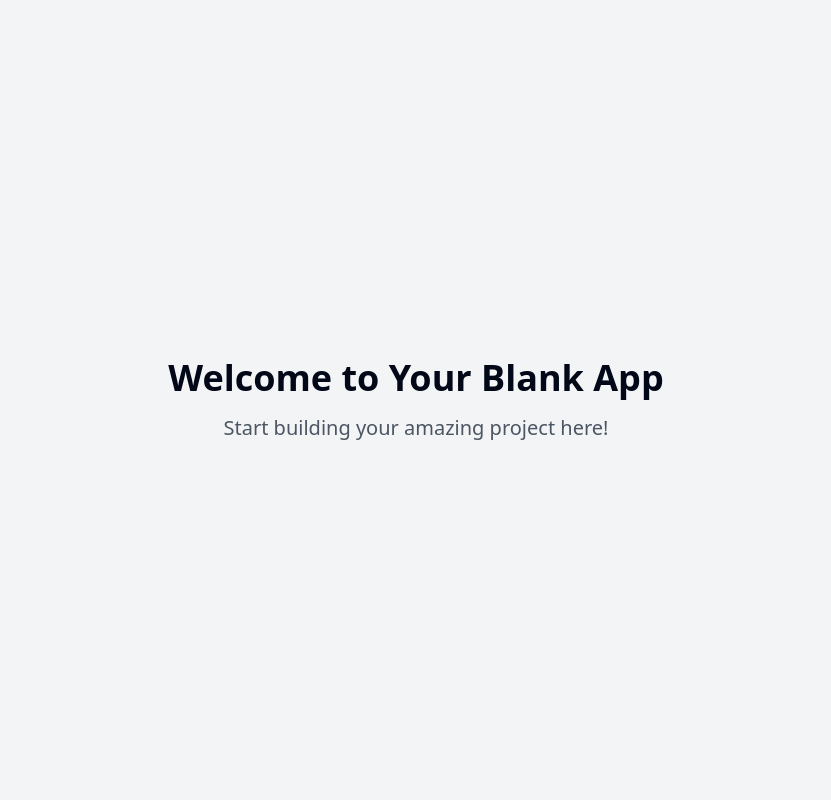
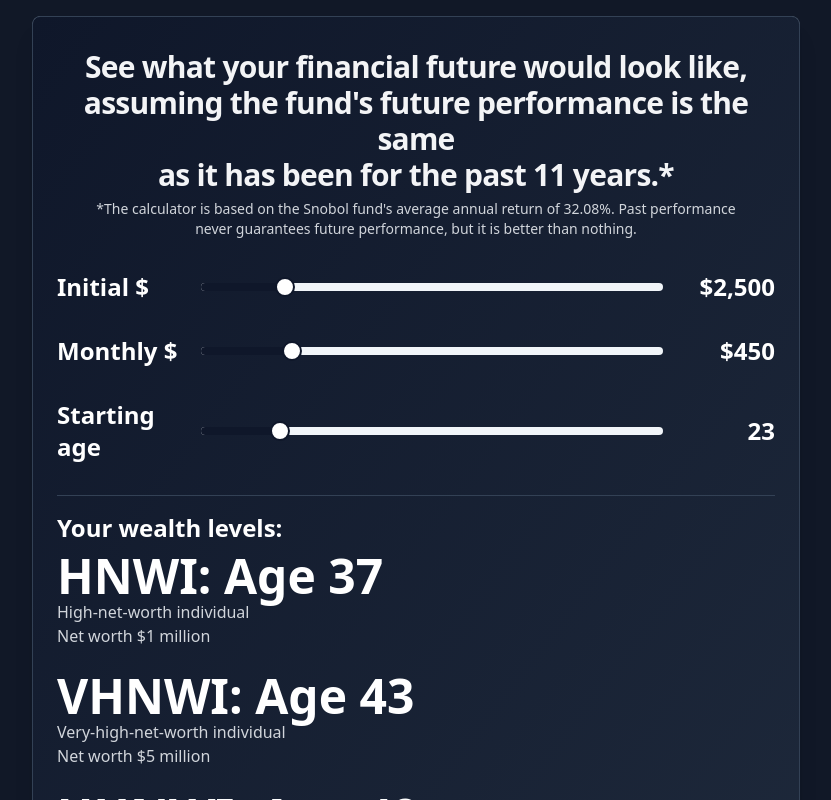
Before and after one commit to shiftroll/woww-calculator, a React (Vite) app: page / in a window 1280 px wide. Shown: the top 800 px of the page, without its empty margins (224-1055 px from the left). Built offline with nearby package versions, Linux system fonts and the light colour scheme.

Commit message:
feat: Add calculation panel
Implement a calculation panel with three sliders.

```diff
--- a/index.html
+++ b/index.html
@@ -1,14 +1,15 @@
+
 <!DOCTYPE html>
 <html lang="en">
   <head>
     <meta charset="UTF-8" />
     <meta name="viewport" content="width=device-width, initial-scale=1.0" />
-    <title>slider-sync-calculator</title>
-    <meta name="description" content="Lovable Generated Project" />
-    <meta name="author" content="Lovable" />
+    <title>Financial Future Calculator</title>
+    <meta name="description" content="Calculate your financial future and wealth goals" />
+    <meta name="author" content="Financial Calculator" />
 
-    <meta property="og:title" content="slider-sync-calculator" />
-    <meta property="og:description" content="Lovable Generated Project" />
+    <meta property="og:title" content="Financial Future Calculator" />
+    <meta property="og:description" content="Calculate your financial future and wealth goals" />
     <meta property="og:type" content="website" />
     <meta property="og:image" content="https://lovable.dev/opengraph-image-p98pqg.png" />
 
--- /dev/null
+++ b/src/components/FinancialCalculator.tsx
@@ -0,0 +1,99 @@
+
+import React, { useState, useEffect } from 'react';
+import { Card, CardContent, CardHeader, CardTitle } from "@/components/ui/card";
+import { Slider } from "@/components/ui/slider";
+import WealthLevels from './WealthLevels';
+import { calculateFutureWealth } from '@/lib/financialUtils';
+
+const FinancialCalculator = () => {
+  const [initialInvestment, setInitialInvestment] = useState(2500);
+  const [monthlyContribution, setMonthlyContribution] = useState(450);
+  const [startingAge, setStartingAge] = useState(23);
+  const [hnwiAge, setHnwiAge] = useState(0);
+  const [vhnwiAge, setVhnwiAge] = useState(0);
+  const [uhnwiAge, setUhnwiAge] = useState(0);
+
+  // Calculate wealth levels when inputs change
+  useEffect(() => {
+    const result = calculateFutureWealth(initialInvestment, monthlyContribution, startingAge);
+    setHnwiAge(result.hnwiAge);
+    setVhnwiAge(result.vhnwiAge);
+    setUhnwiAge(result.uhnwiAge);
+  }, [initialInvestment, monthlyContribution, startingAge]);
+
+  return (
+    <Card className="w-full max-w-3xl mx-auto border-slate-700 bg-gradient-to-br from-slate-900 to-slate-800 text-white shadow-xl">
+      <CardHeader className="pb-2 text-center">
+        <CardTitle className="text-2xl md:text-3xl font-bold text-gray-100 px-4 mt-2">
+          See what your financial future would look like,
+          <br /> assuming the fund's future performance is the same
+          <br /> as it has been for the past 11 years.*
+        </CardTitle>
+        <p className="text-xs md:text-sm text-gray-300 px-6 pb-4">
+          *The calculator is based on the Snobol fund's average annual return of 32.08%.
+          Past performance never guarantees future performance, but it is better than nothing.
+        </p>
+      </CardHeader>
+
+      <CardContent className="px-6 pb-8">
+        <div className="space-y-8 mt-2">
+          {/* Initial Investment Slider */}
+          <div className="flex items-center gap-4">
+            <div className="w-32 text-xl md:text-2xl font-bold">Initial $</div>
+            <div className="flex-1">
+              <Slider
+                value={[initialInvestment]}
+                min={1000}
+                max={10000}
+                step={100}
+                className="my-2"
+                onValueChange={(value) => setInitialInvestment(value[0])}
+              />
+            </div>
+            <div className="w-24 text-right text-xl md:text-2xl font-semibold">${initialInvestment.toLocaleString()}</div>
+          </div>
+
+          {/* Monthly Contribution Slider */}
+          <div className="flex items-center gap-4">
+            <div className="w-32 text-xl md:text-2xl font-bold">Monthly $</div>
+            <div className="flex-1">
+              <Slider
+                value={[monthlyContribution]}
+                min={100}
+                max={2000}
+                step={10}
+                className="my-2"
+                onValueChange={(value) => setMonthlyContribution(value[0])}
+              />
+            </div>
+            <div className="w-24 text-right text-xl md:text-2xl font-semibold">${monthlyContribution}</div>
+          </div>
+
+          {/* Starting Age Slider */}
+          <div className="flex items-center gap-4">
+            <div className="w-32 text-xl md:text-2xl font-bold">Starting age</div>
+            <div className="flex-1">
+              <Slider
+                value={[startingAge]}
+                min={18}
+                max={50}
+                step={1}
+                className="my-2"
+                onValueChange={(value) => setStartingAge(value[0])}
+              />
+            </div>
+            <div className="w-24 text-right text-xl md:text-2xl font-semibold">{startingAge}</div>
+          </div>
+
+          {/* Wealth Levels Display */}
+          <div className="mt-6 pt-4 border-t border-slate-700">
+            <div className="mb-2 text-xl md:text-2xl font-bold">Your wealth levels:</div>
+            <WealthLevels hnwiAge={hnwiAge} vhnwiAge={vhnwiAge} uhnwiAge={uhnwiAge} />
+          </div>
+        </div>
+      </CardContent>
+    </Card>
+  );
+};
+
+export default FinancialCalculator;
--- /dev/null
+++ b/src/components/WealthLevels.tsx
@@ -0,0 +1,53 @@
+
+import React from 'react';
+
+interface WealthLevelsProps {
+  hnwiAge: number;
+  vhnwiAge: number;
+  uhnwiAge: number;
+}
+
+const WealthLevels: React.FC<WealthLevelsProps> = ({ hnwiAge, vhnwiAge, uhnwiAge }) => {
+  return (
+    <div className="space-y-6">
+      {/* High Net Worth Individual */}
+      <div className="flex flex-col">
+        <div className="flex items-baseline">
+          <h2 className="text-3xl md:text-5xl font-bold">HNWI: Age {hnwiAge || "—"}</h2>
+        </div>
+        <div className="text-gray-300">
+          <div className="text-sm md:text-base">High-net-worth individual</div>
+          <div className="text-sm md:text-base">Net worth $1 million</div>
+        </div>
+      </div>
+
+      {/* Very High Net Worth Individual */}
+      <div className="flex flex-col">
+        <div className="flex items-baseline">
+          <h2 className="text-3xl md:text-5xl font-bold">VHNWI: Age {vhnwiAge || "—"}</h2>
+        </div>
+        <div className="text-gray-300">
+          <div className="text-sm md:text-base">Very-high-net-worth individual</div>
+          <div className="text-sm md:text-base">Net worth $5 million</div>
+        </div>
+      </div>
+
+      {/* Ultra High Net Worth Individual */}
+      <div className="flex flex-col">
+        <div className="flex items-baseline">
+          <h2 className="text-3xl md:text-5xl font-bold">UHNWI: Age {uhnwiAge || "—"}</h2>
+        </div>
+        <div className="text-gray-300">
+          <div className="text-sm md:text-base">Ultra-high-net-worth individual</div>
+          <div className="text-sm md:text-base">Net worth $30 million</div>
+        </div>
+      </div>
+
+      <div className="pt-4 text-center">
+        <h2 className="text-3xl md:text-5xl font-bold tracking-widest">JOIN THE MOVEMENT.</h2>
+      </div>
+    </div>
+  );
+};
+
+export default WealthLevels;
--- /dev/null
+++ b/src/lib/financialUtils.ts
@@ -0,0 +1,82 @@
+
+/**
+ * Financial calculation utilities
+ */
+
+// Annual rate of return (32.08%)
+const ANNUAL_RETURN_RATE = 0.3208;
+
+// Calculate monthly rate from annual rate
+const MONTHLY_RETURN_RATE = Math.pow(1 + ANNUAL_RETURN_RATE, 1/12) - 1;
+
+/**
+ * Calculate how long it will take to reach a specific net worth
+ */
+const calculateTimeToReachNetWorth = (
+  initialInvestment: number,
+  monthlyContribution: number,
+  targetNetWorth: number
+): number => {
+  // If inputs are invalid, return 0
+  if (initialInvestment <= 0 || monthlyContribution <= 0) return 0;
+
+  let currentValue = initialInvestment;
+  let months = 0;
+  const maxMonths = 1200; // Cap at 100 years to prevent infinite loops
+
+  while (currentValue < targetNetWorth && months < maxMonths) {
+    // Add monthly contribution
+    currentValue += monthlyContribution;
+
+    // Apply monthly growth
+    currentValue *= (1 + MONTHLY_RETURN_RATE);
+
+    months++;
+  }
+
+  // If we hit the max, consider it unattainable
+  if (months >= maxMonths) return 0;
+
+  // Return years (rounded to nearest)
+  return Math.round(months / 12);
+};
+
+/**
+ * Calculate future wealth levels based on input parameters
+ */
+export const calculateFutureWealth = (
+  initialInvestment: number,
+  monthlyContribution: number,
+  startingAge: number
+) => {
+  // Net worth thresholds
+  const HNWI_THRESHOLD = 1000000;      // $1 million
+  const VHNWI_THRESHOLD = 5000000;     // $5 million
+  const UHNWI_THRESHOLD = 30000000;    // $30 million
+
+  // Calculate years required for each threshold
+  const yearsToHNWI = calculateTimeToReachNetWorth(
+    initialInvestment,
+    monthlyContribution,
+    HNWI_THRESHOLD
+  );
+
+  const yearsToVHNWI = calculateTimeToReachNetWorth(
+    initialInvestment,
+    monthlyContribution,
+    VHNWI_THRESHOLD
+  );
+
+  const yearsToUHNWI = calculateTimeToReachNetWorth(
+    initialInvestment,
+    monthlyContribution,
+    UHNWI_THRESHOLD
+  );
+
+  // Calculate ages when reaching each threshold
+  return {
+    hnwiAge: yearsToHNWI ? startingAge + yearsToHNWI : 0,
+    vhnwiAge: yearsToVHNWI ? startingAge + yearsToVHNWI : 0,
+    uhnwiAge: yearsToUHNWI ? startingAge + yearsToUHNWI : 0
+  };
+};
--- a/src/pages/Index.tsx
+++ b/src/pages/Index.tsx
@@ -1,11 +1,12 @@
-// Update this page (the content is just a fallback if you fail to update the page)
+
+import React from 'react';
+import FinancialCalculator from '@/components/FinancialCalculator';
 
 const Index = () => {
   return (
-    <div className="min-h-screen flex items-center justify-center bg-gray-100">
-      <div className="text-center">
-        <h1 className="text-4xl font-bold mb-4">Welcome to Your Blank App</h1>
-        <p className="text-xl text-gray-600">Start building your amazing project here!</p>
+    <div className="min-h-screen flex flex-col items-center justify-center bg-gray-900 p-4">
+      <div className="w-full max-w-4xl">
+        <FinancialCalculator />
       </div>
     </div>
   );
```
